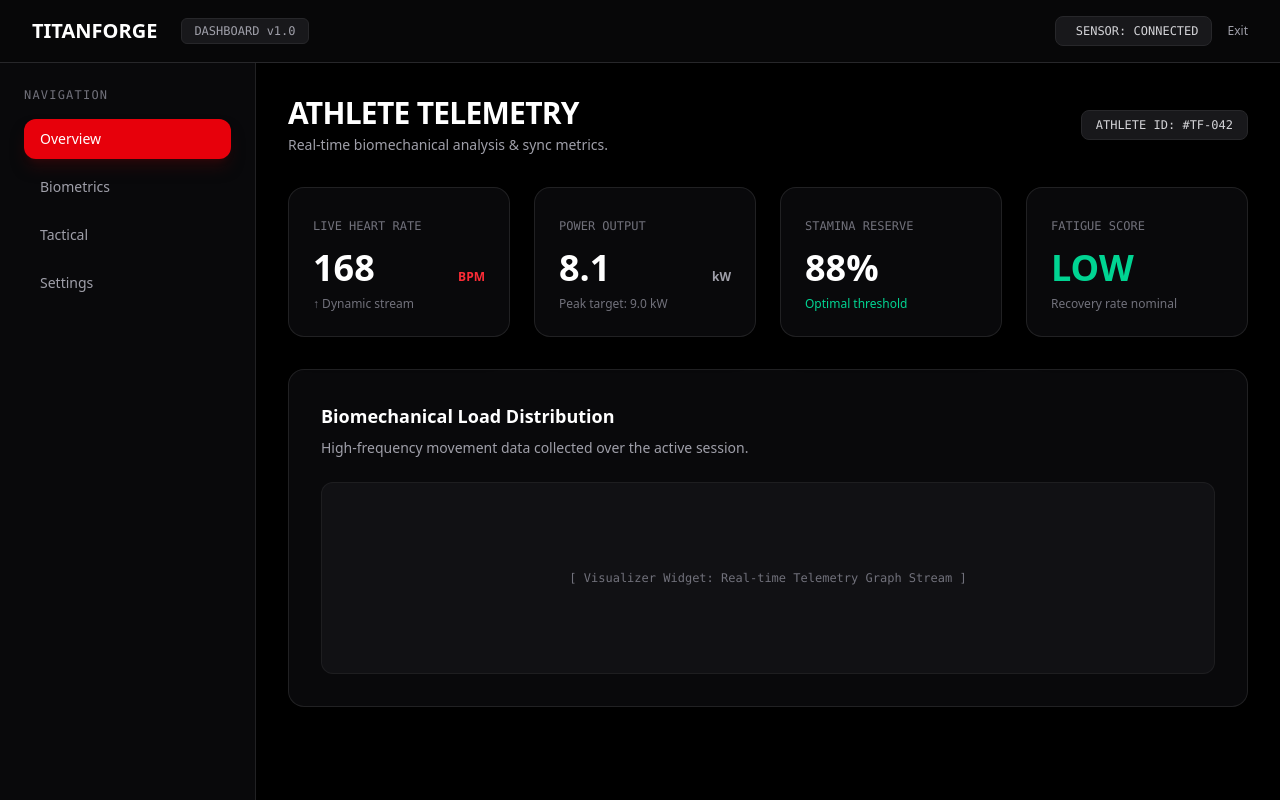
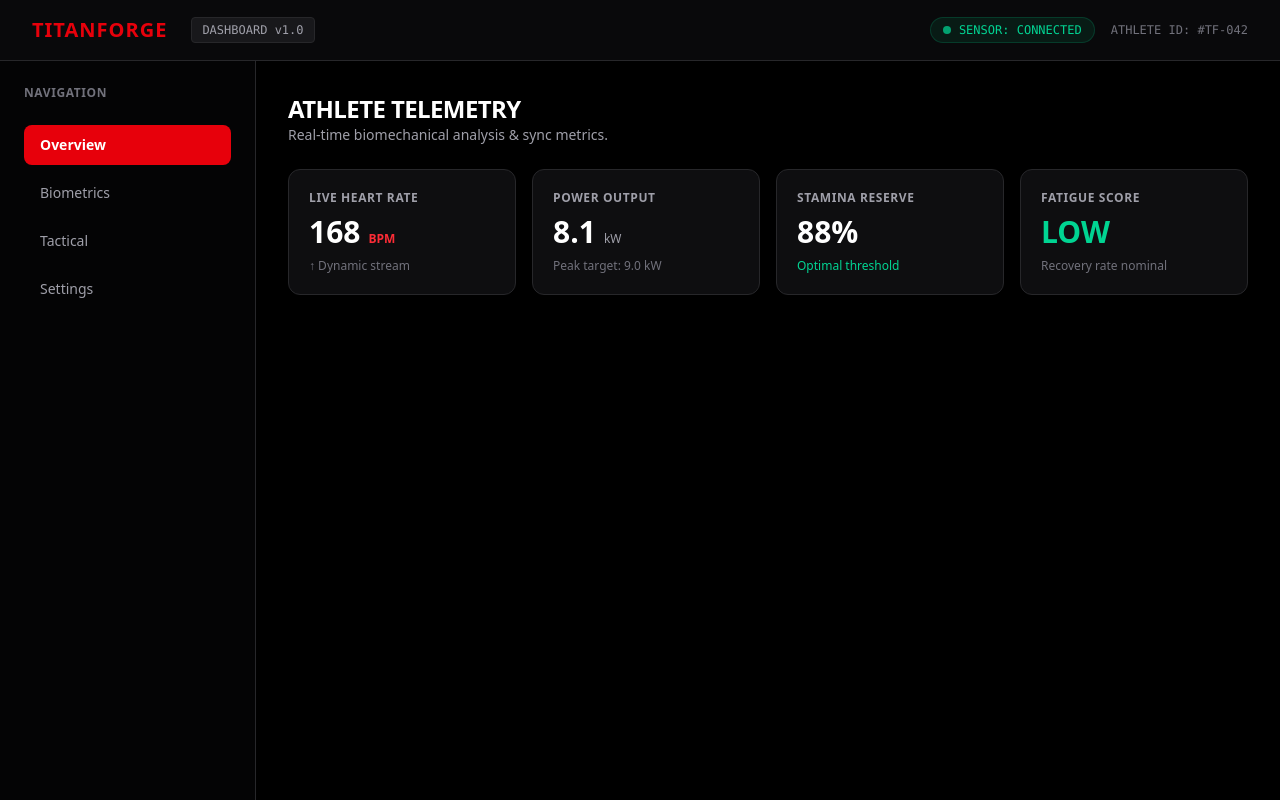
Before and after one commit to TitanForge-app/TitanForge, a Next.js app: page /dashboard in a window 1280 px wide. Built offline with nearby package versions, Linux system fonts and the light colour scheme.

Commit message:
Update browser metadata and add 5-profile biometric hardware manager

```diff
--- a/app/dashboard/page.tsx
+++ b/app/dashboard/page.tsx
@@ -2,13 +2,12 @@
 
 import { useState, useEffect } from "react";
 import Link from "next/link";
-export default function Dashboardp() {
-  // Live metric simulation states
+
+export default function DashboardPage() {
   const [heartRate, setHeartRate] = useState(168);
   const [power, setPower] = useState(8.2);
   const [selectedTab, setSelectedTab] = useState("overview");
 
-  // Simulate real-time hardware telemetry updates
   useEffect(() => {
     const interval = setInterval(() => {
       setHeartRate((prev) => prev + Math.floor(Math.random() * 5) - 2);
@@ -20,101 +19,123 @@ export default function Dashboardp() {
   return (
     <div className="min-h-screen bg-black text-white flex flex-col font-sans">
       {/* Top Bar */}
-      <header className="flex justify-between items-center px-8 py-4 border-b border-zinc-800 bg-zinc-950/80 sticky top-0 z-50">
+      <header className="flex justify-between items-center px-8 py-4 border-b border-zinc-800 bg-zinc-950">
         <div className="flex items-center space-x-6">
-          <Link href="/" className="text-xl font-bold">
+          <Link href="/" className="text-xl font-bold tracking-wider text-red-600 hover:text-red-500 transition">
             TITANFORGE
           </Link>
-          <span className="text-xs font-mono bg-zinc-900 text-zinc-400 px-3 py-1 rounded-md border border-zinc-800">
+          <span className="text-xs font-mono bg-zinc-900 text-zinc-400 px-2.5 py-1 rounded border border-zinc-800">
             DASHBOARD v1.0
           </span>
         </div>
-
-        <div className="flex items-center space-x-4">
-          <div className="flex items-center space-x-2 bg-zinc-900 border border-zinc-800 px-3 py-1.5 rounded-lg text-xs font-mono">
-            <span className="h-2.0 w-2.0 rounded-full bg-emerald-500 animate-pulse"></span>
-            <span className="text-zinc-300">SENSOR: CONNECTED</span>
-          </div>
-          <a href="/" className="text-xs font-medium text-zinc-400 hover:text-white transition">
-            Exit
-          </a>
+        <div className="flex items-center space-x-4 text-xs font-mono">
+          <span className="flex items-center space-x-2 bg-emerald-500/10 text-emerald-400 px-3 py-1 rounded-full border border-emerald-500/20">
+            <span className="w-2 h-2 rounded-full bg-emerald-400 animate-pulse"></span>
+            <span>SENSOR: CONNECTED</span>
+          </span>
+          <span className="text-zinc-500">ATHLETE ID: #TF-042</span>
         </div>
       </header>
 
+      {/* Main Content Area */}
       <div className="flex flex-1">
         {/* Sidebar Navigation */}
-        <aside className="w-64 border-r border-zinc-800/80 bg-zinc-950 p-6 hidden md:block">
-          <p className="text-xs font-mono text-zinc-500 uppercase tracking-widest mb-4">Navigation</p>
+        <aside className="w-64 border-r border-zinc-800 p-6 space-y-6 bg-zinc-950/50">
+          <div className="text-xs font-semibold text-zinc-500 tracking-wider">NAVIGATION</div>
           <nav className="space-y-2">
-            {["overview", "biometrics", "tactical", "settings"].map((tab) => (
+            {[
+              { id: "overview", label: "Overview" },
+              { id: "biometrics", label: "Biometrics" },
+              { id: "tactical", label: "Tactical" },
+              { id: "settings", label: "Settings" },
+            ].map((tab) => (
               <button
-                key={tab}
-                onClick={() => setSelectedTab(tab)}
-                className={`w-full text-left px-4 py-2.5 rounded-xl text-sm font-medium transition capitalize ${
-                  selectedTab === tab
-                    ? "bg-red-600 text-white shadow-lg shadow-red-950/50"
-                    : "text-zinc-400 hover:bg-zinc-900 hover:text-white"
+                key={tab.id}
+                onClick={() => setSelectedTab(tab.id)}
+                className={`w-full text-left px-4 py-2.5 rounded-lg text-sm font-medium transition ${
+                  selectedTab === tab.id
+                    ? "bg-red-600 text-white font-semibold"
+                    : "text-zinc-400 hover:text-white hover:bg-zinc-900"
                 }`}
               >
-                {tab}
+                {tab.label}
               </button>
             ))}
           </nav>
         </aside>
 
-        {/* Main Dashboard Content */}
-        <main className="flex-1 p-8 max-w-7xl">
-          <div className="flex flex-wrap items-center justify-between mb-8 gap-4">
-            <div>
-              <h1 className="text-3xl font-extrabold tracking-tight">ATHLETE TELEMETRY</h1>
-              <p className="text-zinc-400 text-sm mt-1">Real-time biomechanical analysis & sync metrics.</p>
+        {/* Dashboard Panels */}
+        <main className="flex-1 p-8 space-y-8">
+          {selectedTab === "overview" && (
+            <div className="space-y-6">
+              <div>
+                <h2 className="text-2xl font-black tracking-tight">ATHLETE TELEMETRY</h2>
+                <p className="text-sm text-zinc-400">Real-time biomechanical analysis & sync metrics.</p>
+              </div>
+
+              {/* Metrics Grid */}
+              <div className="grid grid-cols-1 md:grid-cols-4 gap-4">
+                <div className="p-5 bg-zinc-900/60 rounded-xl border border-zinc-800">
+                  <div className="text-xs font-bold text-zinc-400 tracking-wider">LIVE HEART RATE</div>
+                  <div className="flex items-baseline space-x-2 mt-2">
+                    <span className="text-3xl font-black">{heartRate}</span>
+                    <span className="text-xs font-bold text-red-500">BPM</span>
+                  </div>
+                  <div className="text-xs text-zinc-500 mt-2">↑ Dynamic stream</div>
+                </div>
+
+                <div className="p-5 bg-zinc-900/60 rounded-xl border border-zinc-800">
+                  <div className="text-xs font-bold text-zinc-400 tracking-wider">POWER OUTPUT</div>
+                  <div className="flex items-baseline space-x-2 mt-2">
+                    <span className="text-3xl font-black">{power}</span>
+                    <span className="text-xs text-zinc-400">kW</span>
+                  </div>
+                  <div className="text-xs text-zinc-500 mt-2">Peak target: 9.0 kW</div>
+                </div>
+
+                <div className="p-5 bg-zinc-900/60 rounded-xl border border-zinc-800">
+                  <div className="text-xs font-bold text-zinc-400 tracking-wider">STAMINA RESERVE</div>
+                  <div className="text-3xl font-black mt-2">88%</div>
+                  <div className="text-xs text-emerald-400 mt-2 font-medium">Optimal threshold</div>
+                </div>
+
+                <div className="p-5 bg-zinc-900/60 rounded-xl border border-zinc-800">
+                  <div className="text-xs font-bold text-zinc-400 tracking-wider">FATIGUE SCORE</div>
+                  <div className="text-3xl font-black text-emerald-400 mt-2">LOW</div>
+                  <div className="text-xs text-zinc-500 mt-2">Recovery rate nominal</div>
+                </div>
+              </div>
             </div>
-            <div className="flex space-x-3">
-              <span className="px-3.5 py-1.5 bg-zinc-900 border border-zinc-800 rounded-lg text-xs font-mono text-zinc-300">
-                ATHLETE ID: #TF-042
-              </span>
+          )}
+
+          {selectedTab === "biometrics" && (
+            <div className="space-y-6">
+              <div>
+                <h2 className="text-2xl font-black tracking-tight">BIOMETRIC HARDWARE MANAGER</h2>
+                <p className="text-sm text-zinc-400">On-board optical fingerprint module (Capacity: 5 Profiles)</p>
+              </div>
+
+              <div className="grid grid-cols-1 md:grid-cols-5 gap-4">
+                {[1, 2, 3, 4, 5].map((slot) => (
+                  <div key={slot} className="p-5 bg-zinc-900/60 rounded-xl border border-zinc-800 text-center space-y-3">
+                    <div className="text-xs font-mono text-zinc-500">PROFILE 0{slot}</div>
+                    <div className="text-sm font-bold text-zinc-200">
+                      {slot <= 2 ? `Athlete #${slot}` : "Unassigned"}
+                    </div>
+                    <span
+                      className={`inline-block px-2.5 py-1 text-xs font-mono rounded-full ${
+                        slot <= 2
+                          ? "bg-emerald-500/10 text-emerald-400 border border-emerald-500/20"
+                          : "bg-zinc-800 text-zinc-500 border border-zinc-700"
+                      }`}
+                    >
+                      {slot <= 2 ? "ENROLLED" : "EMPTY"}
+                    </span>
+                  </div>
+                ))}
+              </div>
             </div>
-          </div>
-
-          {/* Real-time Telemetry Grid */}
-          <div className="grid grid-cols-1 sm:grid-cols-2 lg:grid-cols-4 gap-6 mb-8">
-            <div className="bg-zinc-950 p-6 rounded-2xl border border-zinc-800/80 shadow-xl">
-              <span className="text-xs font-mono text-zinc-500 uppercase">Live Heart Rate</span>
-              <div className="text-4xl font-black text-white mt-3 flex items-baseline justify-between">
-                {heartRate} <span className="text-xs font-bold text-red-500">BPM</span>
-              </div>
-              <p className="text-xs text-zinc-500 mt-2">↑ Dynamic stream</p>
-            </div>
-
-            <div className="bg-zinc-950 p-6 rounded-2xl border border-zinc-800/80 shadow-xl">
-              <span className="text-xs font-mono text-zinc-500 uppercase">Power Output</span>
-              <div className="text-4xl font-black text-white mt-3 flex items-baseline justify-between">
-                {power} <span className="text-xs font-bold text-zinc-400">kW</span>
-              </div>
-              <p className="text-xs text-zinc-500 mt-2">Peak target: 9.0 kW</p>
-            </div>
-
-            <div className="bg-zinc-950 p-6 rounded-2xl border border-zinc-800/80 shadow-xl">
-              <span className="text-xs font-mono text-zinc-500 uppercase">Stamina Reserve</span>
-              <div className="text-4xl font-black text-white mt-3">88%</div>
-              <p className="text-xs text-emerald-400 mt-2">Optimal threshold</p>
-            </div>
-
-            <div className="bg-zinc-950 p-6 rounded-2xl border border-zinc-800/80 shadow-xl">
-              <span className="text-xs font-mono text-zinc-500 uppercase">Fatigue Score</span>
-              <div className="text-4xl font-black text-emerald-400 mt-3">LOW</div>
-              <p className="text-xs text-zinc-500 mt-2">Recovery rate nominal</p>
-            </div>
-          </div>
-
-          {/* Detailed Performance Visualizer Box */}
-          <div className="bg-zinc-950 p-8 rounded-2xl border border-zinc-800/80 shadow-xl">
-            <h3 className="text-lg font-bold mb-2">Biomechanical Load Distribution</h3>
-            <p className="text-zinc-400 text-sm mb-6">High-frequency movement data collected over the active session.</p>
-            <div className="h-48 bg-zinc-900/60 rounded-xl border border-zinc-800/60 flex items-center justify-center text-zinc-500 font-mono text-xs">
-              [ Visualizer Widget: Real-time Telemetry Graph Stream ]
-            </div>
-          </div>
+          )}
         </main>
       </div>
     </div>
--- a/app/layout.tsx
+++ b/app/layout.tsx
@@ -13,8 +13,8 @@ const geistMono = Geist_Mono({
 });
 
 export const metadata: Metadata = {
-  title: "Create Next App",
-  description: "Generated by create next app",
+  title: "TitanForge | Athlete Analytics & Biometrics",
+  description: "Bridging cutting-edge software engineering and sports performance analytics.",
 };
 
 export default function RootLayout({ children }: LayoutProps<"/">) {
```
